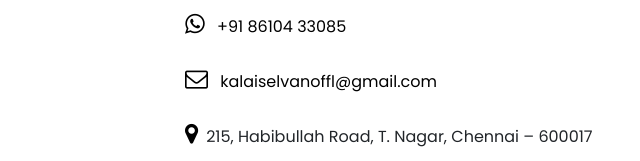
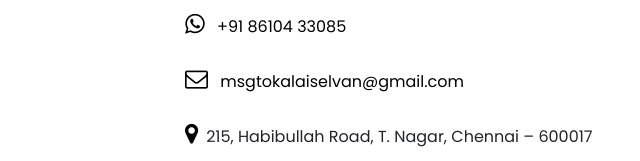
Before and after one commit to Kalai028/portfolio, a plain HTML site: page index.html in a window 1280 px wide. Shown: the part 2876-3037 px from the top of the page, 491-1131 px from the left. Drawn offline with nearby package versions, Linux system fonts and the light colour scheme.

Commit message:
Update index.html

```diff
--- a/index.html
+++ b/index.html
@@ -57,7 +57,7 @@
                             class="fa fa-linkedin" aria-hidden="true"></i></a></span>
                 <span><a class="social-icons" href="https://www.twitter.com/kalaiselvan028" target="_blank"><i
                             class="fa fa-twitter" aria-hidden="true"></i></a></span>
-                <span><a class="social-icons" href="mailto:kalaiselvanoffl@gmail.com" target="_blank"><i
+                <span><a class="social-icons" href="mailto:msgtokalaiselvan@gmail.com" target="_blank"><i
                             class="fa fa-envelope-o" aria-hidden="true"></i></a></span>
             </div>
 
@@ -186,8 +186,8 @@
                         <h5 class="percentage">Contact Information</h5>
                         <p><a href="http://wa.me//+918610433085" target="_blank"><i class="fa fa-whatsapp"
                                     aria-hidden="true"></i> +91 86104 33085</a></p>
-                        <p><a href="mailto:kalaiselvanoffl@gmail.com" target="_blank"><i class="fa fa-envelope-o"
-                                    aria-hidden="true"></i> kalaiselvanoffl@gmail.com</a></p>
+                        <p><a href="mailto:msgtokalaiselvan@gmail.com" target="_blank"><i class="fa fa-envelope-o"
+                                    aria-hidden="true"></i> msgtokalaiselvan@gmail.com</a></p>
                         <p><i class="fa fa-map-marker" aria-hidden="true"></i>215, Habibullah Road, T. Nagar, Chennai –
                             600017</p>
                         <iframe class="responsive-iframe"
```
